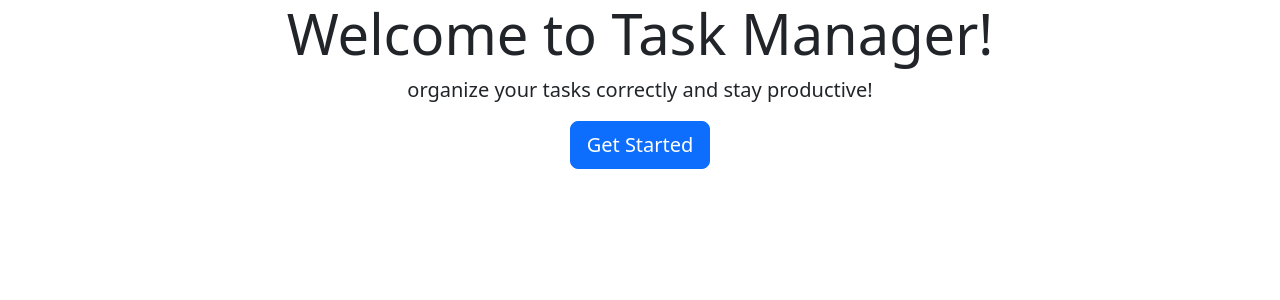
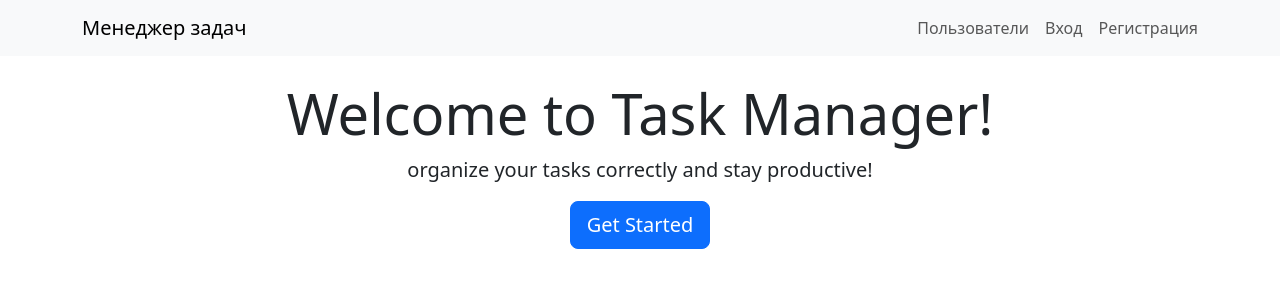
Before and after one commit to kamusia/python-project-52, a Django app: page / in a window 1280 px wide. Shown: the top 300 px of the page. Run offline with Django 4.2, Linux system fonts and the light colour scheme.

Commit message:
fix step 2

```diff
--- a/task_manager/templates/base.html
+++ b/task_manager/templates/base.html
@@ -5,12 +5,28 @@
     <meta name="viewport" content="width=device-width, initial-scale=1">
     <title>Менеджер задач</title>
     <!-- Bootstrap CSS -->
-    <link crossorigin="anonymous" href="https://cdn.jsdelivr.net/npm/bootstrap@5.3.3/dist/css/bootstrap.min.css"
+    <link crossorigin="anonymous"
+          href="https://cdn.jsdelivr.net/npm/bootstrap@5.3.3/dist/css/bootstrap.min.css"
           integrity="sha384-QWTKZyjpPEjISv5WaRU9OFeRpok6YctnYmDr5pNlyT2bRjXh0JMhjY6hW+ALEwIH"
           rel="stylesheet">
 </head>
 <body>
-    {% block content %}{% endblock %}
+    <!-- Навигация (кнопки без ссылок) -->
+    <nav class="navbar navbar-light bg-light mb-4">
+        <div class="container">
+            <a class="navbar-brand" href="{ url 'home' }">Менеджер задач</a>
+            <div class="navbar-nav flex-row">
+                <a class="nav-link me-3" href="#">Пользователи</a>
+                <a class="nav-link me-3" href="#">Вход</a>
+                <a class="nav-link" href="#">Регистрация</a>
+            </div>
+        </div>
+    </nav>
+
+    <!-- Контент -->
+    <main class="container">
+        {% block content %}{% endblock %}
+    </main>
 
     <!-- Bootstrap JS -->
     <script crossorigin="anonymous"
```
